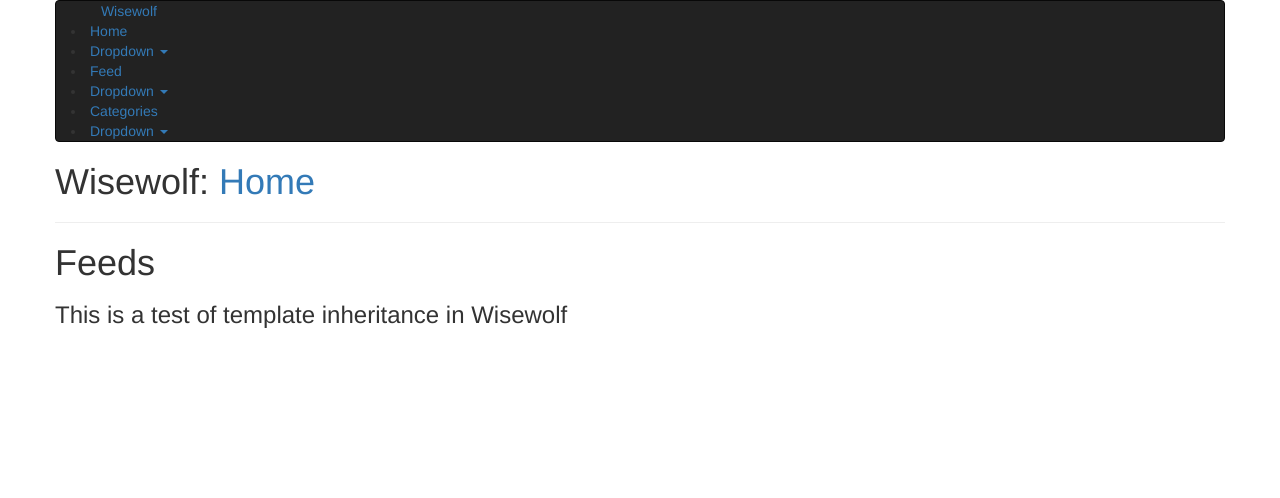
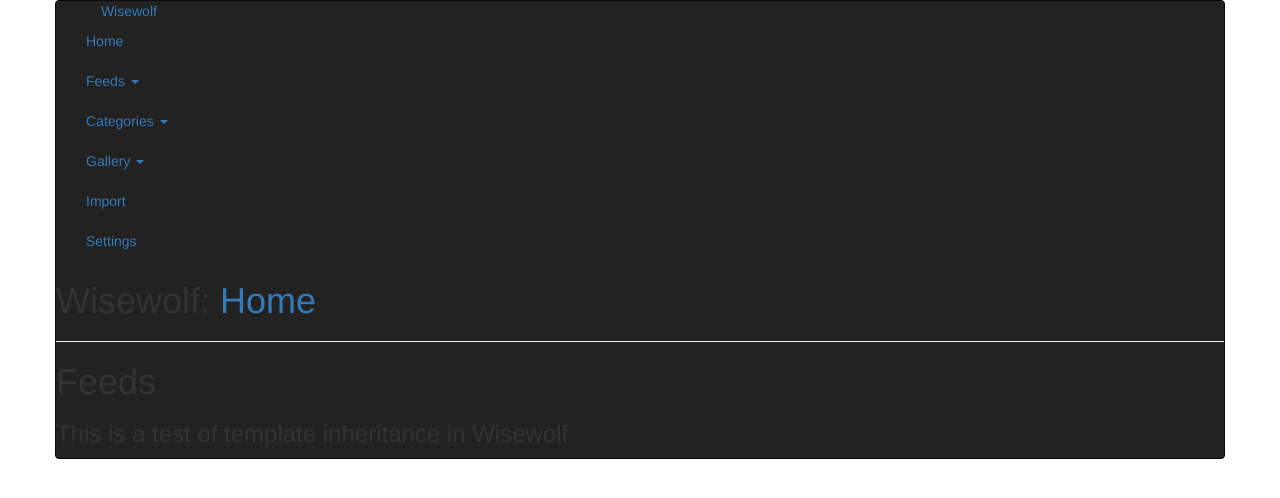
Before and after one commit to KyubiSystems/Wisewolf, a Python web app: template app/templates/feed.html in a window 1280 px wide. Shown: the top 498 px of the page. Run offline with Jinja, Linux system fonts and the light colour scheme; the template is opened without the code that fills it, so the values that code supplies are empty; some libraries are stand-ins or nearby versions.

Commit message:
Functioning dropdown menus

```diff
--- a/app/templates/base.html
+++ b/app/templates/base.html
@@ -36,42 +36,41 @@
       <!-- brand name: can we put a logo here? -->
       <a class="brand" href="#">Wisewolf</a>
 
-      <li {{home_active}}><a href="#">Home</a></li>
+      <div class="nav-collapse">
+	<ul class="nav">
+	  <li><a href="#">Home</a></li>
+
           <li class="dropdown">
-          <a href="#" class="dropdown-toggle" data-toggle="dropdown">Dropdown <b class="caret"></b></a>
+            <a href="#" class="dropdown-toggle" data-toggle="dropdown">Feeds <b class="caret"></b></a>
             <ul class="dropdown-menu">
-            <li><a href="#">Action</a></li>
-            <li><a href="#">Another action</a></li>
-            <li><a href="#">Something else here</a></li>
+              <li><a href="/feed">Manage Feeds</a></li>
+              <li><a href="/feed/add">Add Feed</a></li>
               <li class="divider"></li>
-            <li class="nav-header">Nav header</li>
-            <li><a href="#">Separated link</a></li>
-            <li><a href="#">One more separated link</a></li>
+              <li><a href="/refresh/current">Refresh current</a></li>
+              <li><a href="/refresh/all">Refresh all</a></li>
             </ul>
 	  </li>
 
-      <li {{feeds_active}}><a href="#">Feed</a></li>
           <li class="dropdown">
-          <a href="#" class="dropdown-toggle" data-toggle="dropdown">Dropdown <b class="caret"></b></a>
+            <a href="#" class="dropdown-toggle" data-toggle="dropdown">Categories <b class="caret"></b></a>
             <ul class="dropdown-menu">
-            <li><a href="#">Manage Feeds</a></li>
-            <li><a href="#">Add Feed</a></li>
-            <li class="divider"></li>
-            <li class="nav-header">Nav header</li>
-            <li><a href="#">Refresh current</a></li>
-            <li><a href="#">Refresh all</a></li>
+              <li><a href="/category">Manage Categories</a></li>
+              <li><a href="/category/add">Add Category</a></li>
             </ul>
 	  </li>
 
-      <li {{categories_active}}><a href="#">Categories</a></li>
           <li class="dropdown">
-          <a href="#" class="dropdown-toggle" data-toggle="dropdown">Dropdown <b class="caret"></b></a>
+            <a href="#" class="dropdown-toggle" data-toggle="dropdown">Gallery <b class="caret"></b></a>
             <ul class="dropdown-menu">
-            <li><a href="#">Manage Categories</a></li>
-            <li><a href="#">Add Category</a></li>
+              <li><a href="/gallery">Manage Galleries</a></li>
+              <li><a href="/gallery/add">Add Gallery</a></li>
             </ul>
 	  </li>
 
+          <li><a href="/import">Import</a></li>
+          <li><a href="/settings">Settings</a></li>
+
+	</ul>
     </div>
   </div>
 </div>
```
Lines whose indentation alone changed are shown as unchanged.
